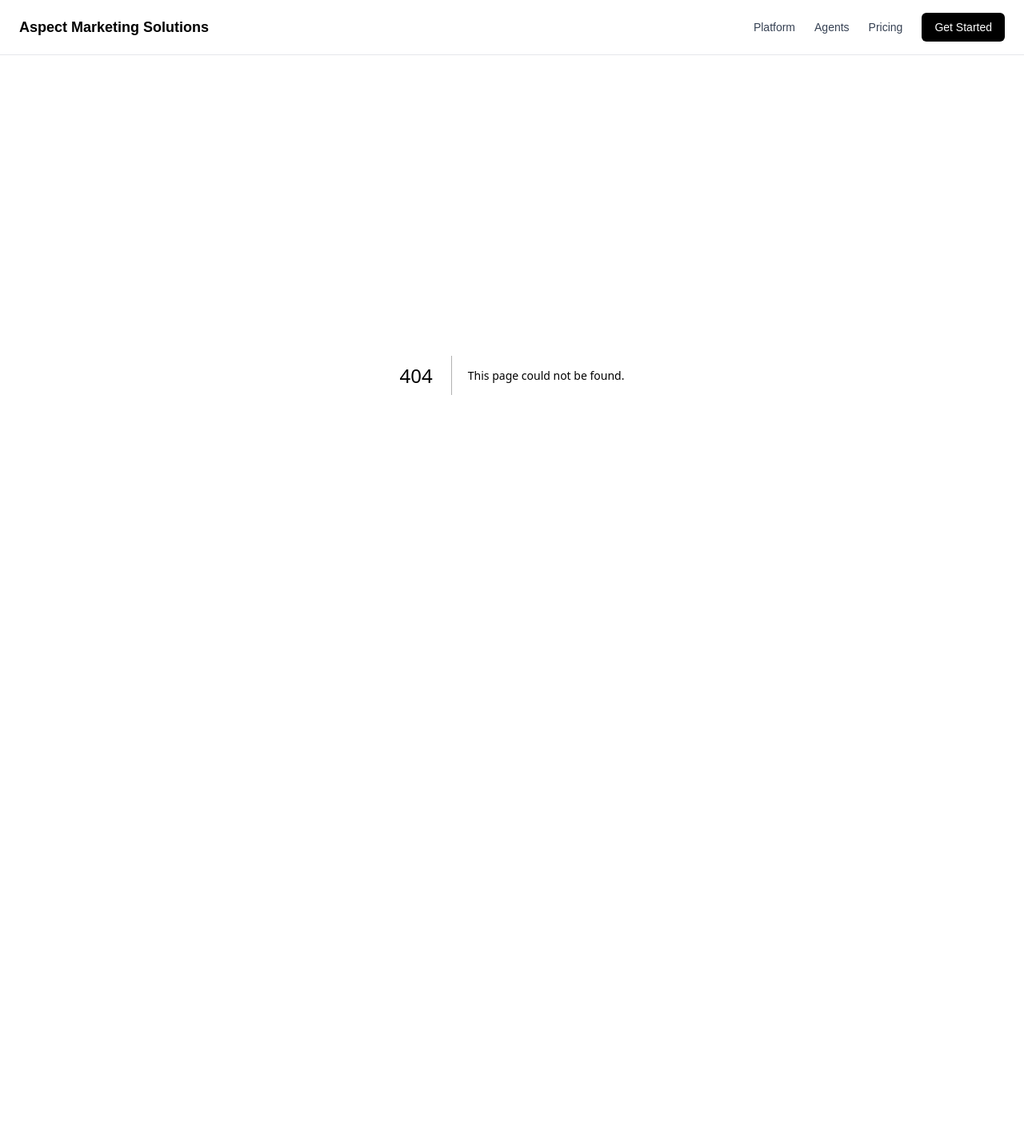
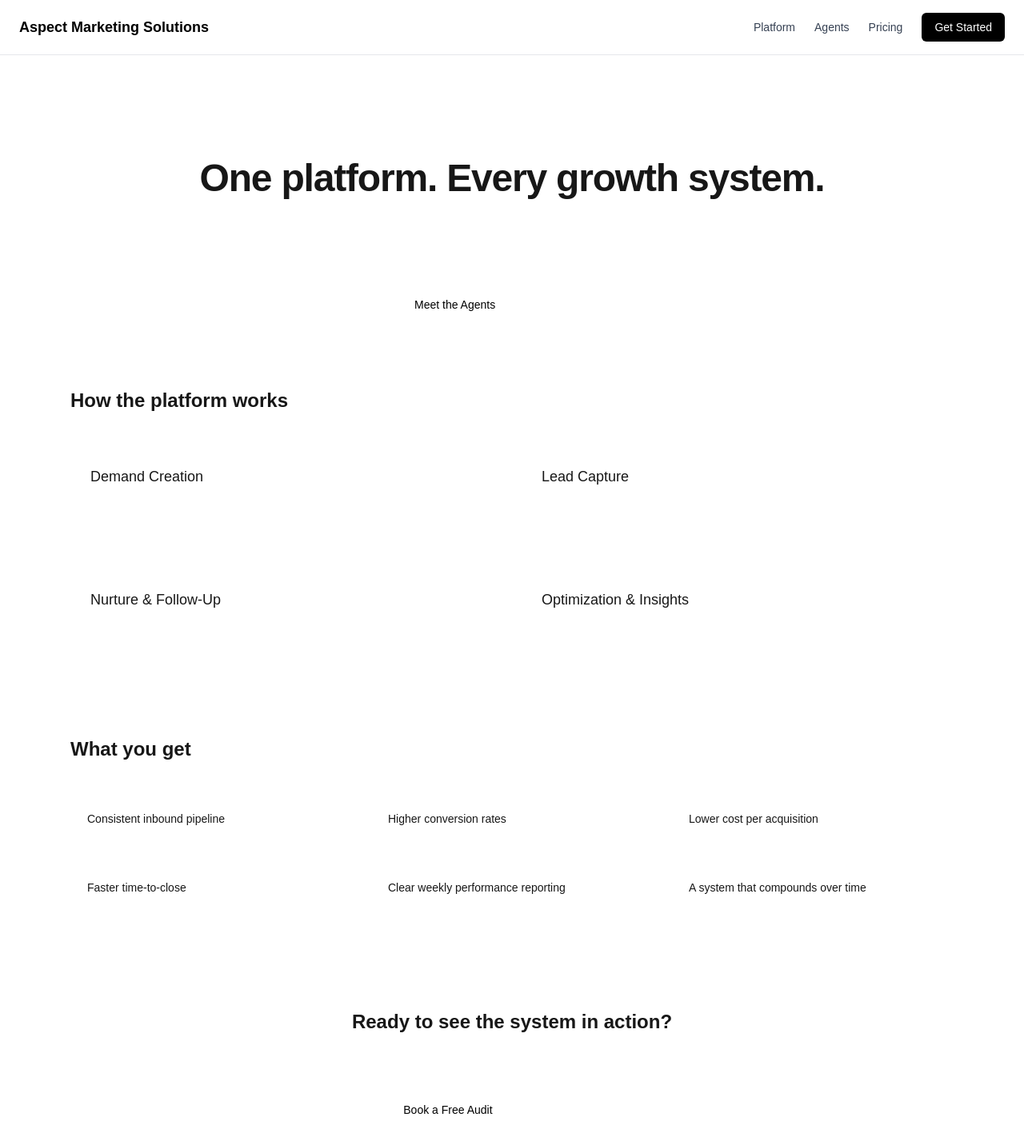
Before and after one commit to Bagelwaffles/Aspect-Marketing-Solutions-, a Next.js app in the folder site/: page /platform in a window 1280 px wide. Before the commit this address had no page. Shown: the top 1432 px of the page at 80% size. Before the commit the page ends 869 px from the top, so only its background shows below. Built offline with nearby package versions, Linux system fonts and the light colour scheme.

Commit message:
Build platform overview page

```diff
--- /dev/null
+++ b/site/app/platform/page.tsx
@@ -0,0 +1,125 @@
+import Link from "next/link";
+
+export default function PlatformPage() {
+  return (
+    <main className="mx-auto max-w-6xl px-6 py-20">
+      {/* Hero */}
+      <section className="mb-20 text-center">
+        <span className="inline-block rounded-full border border-white/15 px-4 py-1 text-xs text-white/70">
+          AI Marketing Operations Platform
+        </span>
+
+        <h1 className="mt-6 text-4xl font-semibold tracking-tight md:text-5xl">
+          One platform. Every growth system.
+        </h1>
+
+        <p className="mx-auto mt-6 max-w-3xl text-white/70">
+          Aspect Marketing Solutions is an always-on marketing operations system.
+          Agents work together to attract demand, capture leads, nurture prospects,
+          optimize conversions, and report what’s working — automatically.
+        </p>
+
+        <div className="mt-10 flex flex-wrap justify-center gap-4">
+          <Link
+            href="/agents"
+            className="rounded-md bg-white px-6 py-3 text-sm font-medium text-black hover:bg-white/90"
+          >
+            Meet the Agents
+          </Link>
+          <Link
+            href="/pricing"
+            className="rounded-md border border-white/20 px-6 py-3 text-sm font-medium text-white hover:bg-white/5"
+          >
+            View Pricing
+          </Link>
+        </div>
+      </section>
+
+      {/* How it works */}
+      <section className="mb-20">
+        <h2 className="mb-10 text-2xl font-semibold">
+          How the platform works
+        </h2>
+
+        <div className="grid gap-6 md:grid-cols-2">
+          {[
+            {
+              title: "Demand Creation",
+              desc: "Content and SEO agents publish consistently to build authority and bring qualified traffic."
+            },
+            {
+              title: "Lead Capture",
+              desc: "Lead Magnet and Conversion agents turn visitors into leads using optimized offers and pages."
+            },
+            {
+              title: "Nurture & Follow-Up",
+              desc: "Nurture agents automatically follow up across email and SMS so leads never go cold."
+            },
+            {
+              title: "Optimization & Insights",
+              desc: "Conversion and Analytics agents continuously test, improve, and report performance."
+            }
+          ].map((item) => (
+            <div
+              key={item.title}
+              className="rounded-xl border border-white/15 bg-white/5 p-6"
+            >
+              <h3 className="text-lg font-medium">{item.title}</h3>
+              <p className="mt-3 text-sm text-white/70">{item.desc}</p>
+            </div>
+          ))}
+        </div>
+      </section>
+
+      {/* Outcomes */}
+      <section className="mb-20">
+        <h2 className="mb-10 text-2xl font-semibold">
+          What you get
+        </h2>
+
+        <div className="grid gap-6 md:grid-cols-3">
+          {[
+            "Consistent inbound pipeline",
+            "Higher conversion rates",
+            "Lower cost per acquisition",
+            "Faster time-to-close",
+            "Clear weekly performance reporting",
+            "A system that compounds over time"
+          ].map((outcome) => (
+            <div
+              key={outcome}
+              className="rounded-xl border border-white/15 bg-white/5 p-5 text-sm"
+            >
+              {outcome}
+            </div>
+          ))}
+        </div>
+      </section>
+
+      {/* CTA */}
+      <section className="rounded-2xl border border-white/15 bg-white/5 p-10 text-center">
+        <h2 className="text-2xl font-semibold">
+          Ready to see the system in action?
+        </h2>
+        <p className="mx-auto mt-4 max-w-2xl text-white/70">
+          Book a free marketing audit or explore the agents that power the platform.
+        </p>
+
+        <div className="mt-8 flex flex-wrap justify-center gap-4">
+          <Link
+            href="/contact"
+            className="rounded-md bg-white px-6 py-3 text-sm font-medium text-black hover:bg-white/90"
+          >
+            Book a Free Audit
+          </Link>
+          <Link
+            href="/agents"
+            className="rounded-md border border-white/20 px-6 py-3 text-sm font-medium text-white hover:bg-white/5"
+          >
+            Explore Agents
+          </Link>
+        </div>
+      </section>
+    </main>
+  );
+}
```
